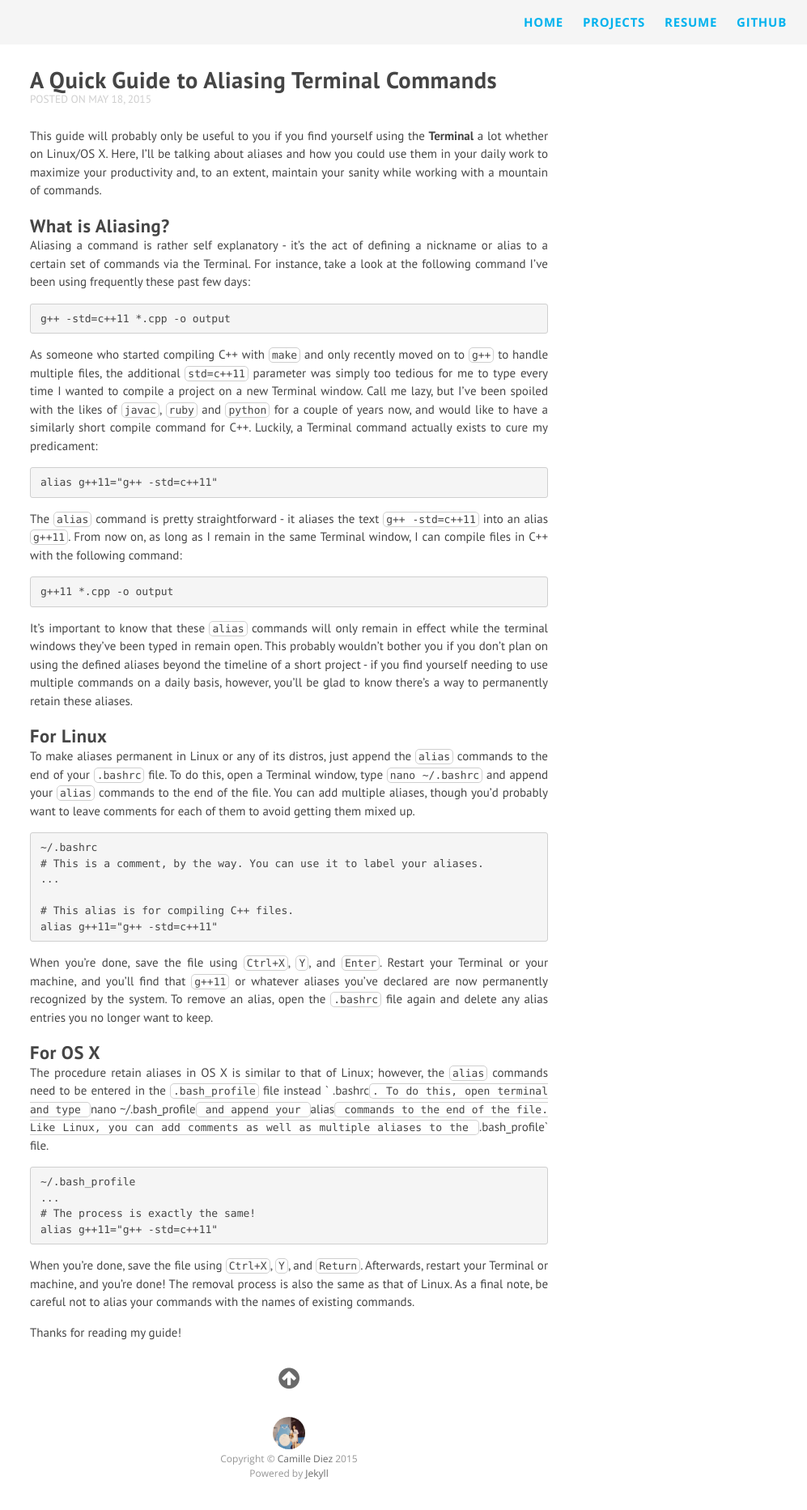
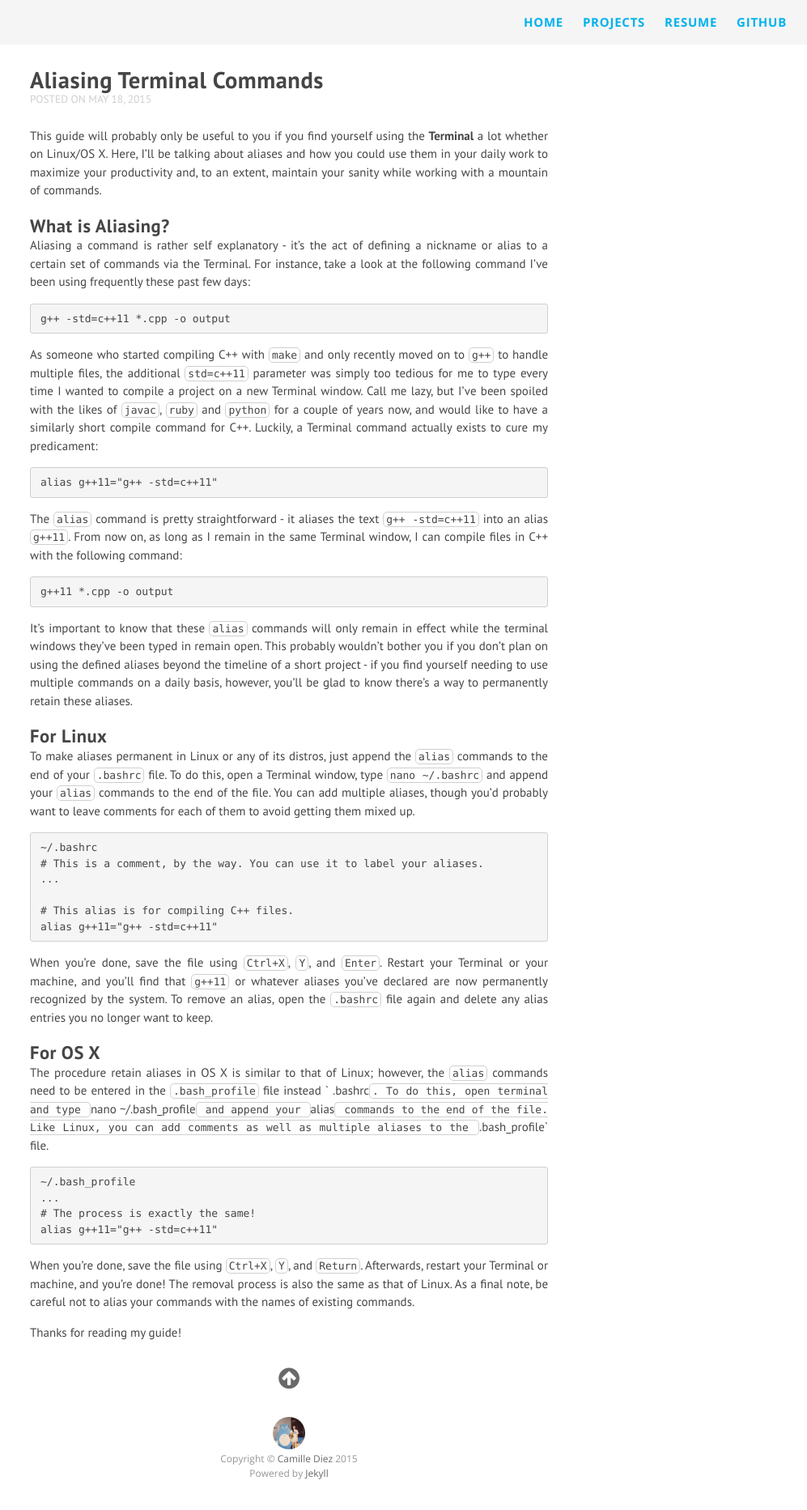
Before and after one commit to diezcami/diezcami.github.io, a Jekyll site: the page built from _posts/2015-05-18-aliasing-terminal-commands.markdown, in a window 1280 px wide. Shown: the whole page at 81% size, without its empty margins (283-1280 px from the left). Built offline with Jekyll 4.4.1, drawn with Linux system fonts in a browser that asks for light colours; nearby versions of some CDN libraries; Markdown is read by kramdown in place of the engine named in the settings.

Commit message:
Edited post title

```diff
--- a/_posts/2015-05-18-a-quick-guide-to-aliasing-terminal-commands.markdown
+++ b/_posts/2015-05-18-aliasing-terminal-commands.markdown
@@ -1,6 +1,6 @@
 ---
 layout: post
-title: "A Quick Guide to Aliasing Terminal Commands"
+title: "Aliasing Terminal Commands"
 date: 2015-05-19 02:34:25 +0800
 ---
 This guide will probably only be useful to you if you find yourself using the **Terminal** a lot whether on Linux/OS X. Here, I'll be talking about aliases and how you could use them in your daily work to maximize your productivity and, to an extent, maintain your sanity while working with a mountain of commands.
```
